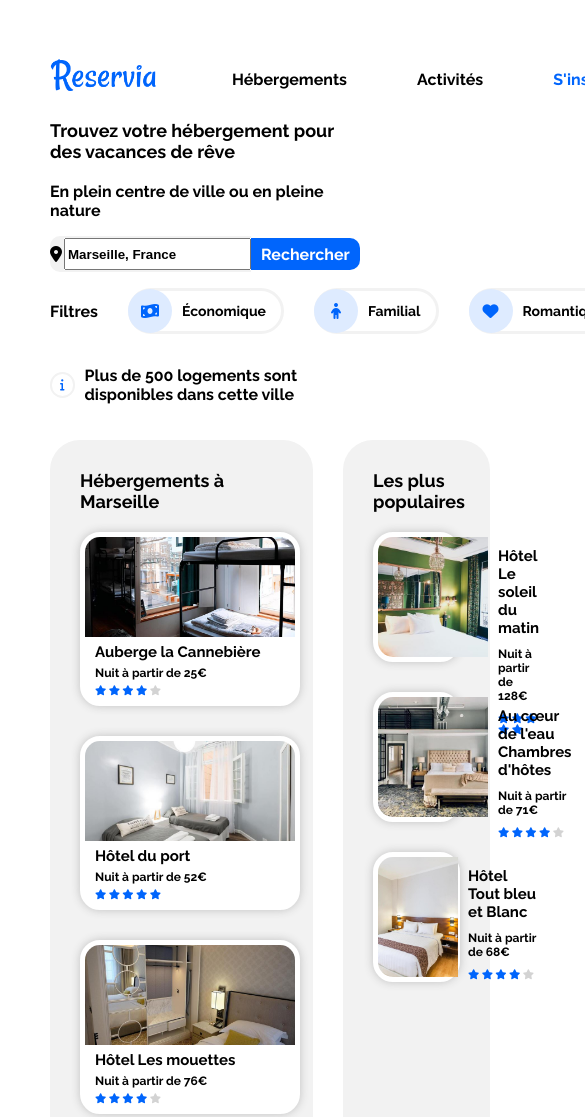
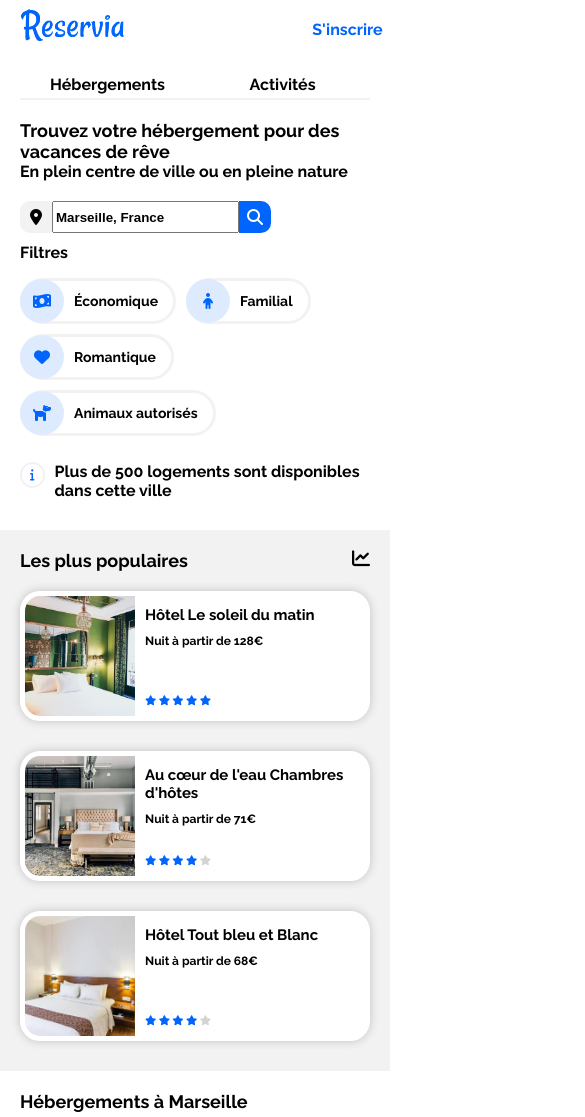
Before and after one commit to FizFoXy/Reservia, a plain HTML site: page index.html in a window 390 px wide. Shown: the top 1117 px of the page, 585 px wide, since content can reach past the window. Drawn offline with Linux system fonts and the light colour scheme; a web font is replaced by a local one.

Commit message:
mobile formatting, added another awesome font image

```diff
--- a/index.html
+++ b/index.html
@@ -2,16 +2,15 @@
 <html lang="en">
     <head>
         <meta charset="utf-8" />
-        <link rel="stylesheet" href="style.css" />
+        <link rel="stylesheet" type="text/css" href="style.css" />
+        <meta name="viewport" content="width=device-width">
         <script src="https://kit.fontawesome.com/b624f86f50.js" crossorigin="anonymous"></script>
         <title>Reservia</title>
     </head>
 
     <body>
         <header>
-            <div id="logo_reservia">
-                <img src="images/logo/Reservia@3x.png" alt="Logo Reservia" />
-            </div>
+            <img src="images/logo/Reservia@3x.png" alt="Logo Reservia" />
             <nav>
                 <ul>
                     <li><a href="#cards_main">Hébergements</a></li>
@@ -30,7 +29,7 @@
                 <form method="post" action="#">
                     <input type="text" name="search" id="search" placeholder="Marseille, France" />
                 </form>
-                <a href="#"><p>Rechercher</p></a>
+                <a href="#"><i class="fas fa-search"></i><p>Rechercher</p></a>
             </div>
             <div id="filters">
                 <p>Filtres</p>
@@ -162,7 +161,7 @@
                 <p><a href="#" class="expand_button">Afficher plus</a></p>
             </div>
             <div id="cards_aside">
-                <h1>Les plus populaires</h1>
+                <h1>Les plus populaires<i class="fas fa-chart-line"></i></h1>
                 <div class="cards_section">
                     <a href="#" class="cards_content">
                         <figure>
--- a/style.css
+++ b/style.css
@@ -16,10 +16,10 @@ header{
     height: 100px;
     margin-bottom: 20px;
 }
-#logo_reservia img{
+header img{
     height: 50%;
-    width: auto;
     margin-top: 50px;
+    object-fit: scale-down;
 }
 nav ul{
     display: flex;
@@ -28,7 +28,6 @@ nav ul{
     margin: 0;
 }
 nav li{
-    display: flex;
     padding: 70px 35px 0px 35px;
 }
 nav li:hover{
@@ -46,6 +45,8 @@ a, a:visited{
     text-decoration: none;
 }
 section h1{
+    display: flex;
+    justify-content: space-between;
     font-size: 18px;
     margin-top: 0px;
     margin-bottom: 20px;
@@ -63,8 +64,8 @@ section .cards_section .cards_content p{
     align-items: center;
     justify-content: space-around;
     background-color: #F2F2F2;
-    height: 36px;
-    width: 36px;
+    height: 32px;
+    width: 32px;
     border-radius: 10px 0px 0px 10px;
 }
 input{
@@ -74,10 +75,6 @@ input{
 input::placeholder{
     color: #000;
   }
-form{
-    border: 2px #F2F2F2 solid;
-    border-right: 0px;
-}
 .search a{
     display: flex;
     align-items: center;
@@ -86,6 +83,9 @@ form{
     height: 12px;
     padding: 10px;
     border-radius: 0px 10px 10px 0px;
+}
+.search a i{
+    display: none;
 }
 #filters{
     display: flex;
@@ -193,6 +193,9 @@ form{
 #cards_block .expand_button{
     font-weight: bold;
     font-size: 15px;
+}
+section p{
+    margin: 10px 0px 20px 0px;
 }
 #cards_aside img{
     height: 120px;
@@ -318,3 +321,186 @@ footer li{
 #cards_block .cards_content:nth-child(1) i:nth-child(5), #cards_block .cards_content:nth-child(3) i:nth-child(5), #cards_block .cards_content:nth-child(5) i:nth-child(5), #cards_aside .cards_content:nth-child(2) i:nth-child(5), #cards_aside .cards_content:nth-child(3) i:nth-child(5), #cards_block .cards_content:nth-child(4) i:nth-child(5), #cards_block .cards_content:nth-child(4) i:nth-child(4){
     color: #d3d3d3;
 }
+@media screen and (max-width: 426px)
+{
+    body{
+        font-family: "Raleway";
+        margin: 0px 20px 0px 20px;
+    }
+    header{
+        flex-direction: column;
+    }
+    header img{
+        margin-top: 0px;
+        width: 30%;
+    }
+    nav ul{
+        padding: 0px;
+        height: 25px;
+    }
+    nav li{
+        padding: 0px;
+        border-bottom: 2px #F2F2F2 solid;
+        width: 50%;
+        display: flex;
+        justify-content: center;
+    }
+    nav li:hover{
+        border-top: none;
+        border-bottom: 2px #0065FC solid;
+        padding-top: 0px;
+    }
+    .sign_in{
+        border-bottom: none;
+        position: absolute;
+        left: 250px;
+        top: 20px;
+    }
+    nav .sign_in:hover{
+        border-bottom: none;
+    }
+    section h1{
+        margin-bottom: 0px;
+    }
+    .search a i{
+        display: flex;
+        background-color: #0065FC;
+        height: 12px;
+    }
+    .search a p{
+        display: none;
+    }
+    .search a{
+        padding: 10px 0px 10px 0px;
+    }
+    #filters{
+        flex-direction: column;
+        align-items: flex-start;
+        margin: 10px 0px 0px 0px;
+    }
+    #filters p{
+        margin-bottom: 0px;
+    }
+    #filters ul{
+        flex-wrap: wrap;
+    }
+    #filters li{
+        margin: 0px 10px 10px 0px;
+    }
+    #info{
+        align-items: flex-start;
+    }
+    #info p{
+        margin-bottom: 10px;
+    }
+    #cards_main{
+        flex-direction: column-reverse;
+        margin-bottom: 0px;
+    }
+    #cards_block .cards_section{
+        flex-direction: column;
+    }
+    #cards_block{
+        background: none;
+        border-radius: 0px;
+        padding: 20px 20px 0px 20px;
+        margin: 0px -20px 0px -20px;
+        width: 100%;
+    }
+    #cards_block .cards_content{
+        margin: 0px 0px 20px 0px;
+        padding: 5px;
+        border: none;
+    }
+    #cards_block img{
+        width: 100%;
+    }
+    section p{
+        margin: 0px 0px 20px 0px;
+    }
+    #cards_aside img{
+        height: 120px;
+        width: 110px;
+        border-radius: 15px 0px 0px 15px;
+        object-fit: cover;
+        display: block;
+    }
+    #cards_aside{
+        border-radius: 0px;
+        padding: 20px 20px 0px 20px;
+        margin: 20px -20px 0px -20px;
+        width:100%;
+    }
+    #cards_aside h1, #cards_block h1{
+        margin-bottom: 20px;
+    }
+    #cards_aside figure{
+        display: flex;
+        margin: 0px 0px 0px 0px;
+    }
+    #cards_other h1{
+        margin-bottom: 20px;
+    }
+    .cards_bottom{
+        flex-direction: column;
+        height: auto;
+        width:100%;
+    }
+    .cards_bottom img{
+        height: 100px;
+    }
+    #cards_secondary{
+        flex-direction: column;
+    }
+    .cards_bottom a{
+        margin-right: 0px;
+        width: 100%;
+        margin-bottom: 20px;
+    }
+    .cards_bottom:nth-child(1){
+        margin-right: 0px;
+    }
+    .cards_bottom_aside{
+        width: 100%;
+    }
+    .cards_bottom_aside a{
+        margin-right: 0px;
+        width: 100%;
+        margin-bottom: 20px;
+    }
+    .cards_bottom_aside a:nth-child(1){
+        margin-bottom: 20px;
+        height: 100%;
+    }
+    .cards_bottom_aside a:nth-child(2){
+        height: 100%;
+    }
+    .cards_bottom figcaption{
+        font-weight: bold;
+        margin: 15px 15px 15px 15px;
+    }
+    footer{
+        display: flex;
+        background-color: #F2F2F2;
+        margin: 50px -50px 0px -50px;
+    }
+    footer div{
+        margin: 15px 180px 0px 50px;
+
+    }
+    footer div ul{
+        list-style: none;
+        padding-left: 0px;
+    }
+    footer h2{
+        font-size: 16px;
+        font-weight: bold;
+    }
+    footer li{
+        padding-bottom: 10px;
+        font-size: 15px;
+    }
+    #cards_block .cards_content:nth-child(1) i:nth-child(5), #cards_block .cards_content:nth-child(3) i:nth-child(5), #cards_block .cards_content:nth-child(5) i:nth-child(5), #cards_aside .cards_content:nth-child(2) i:nth-child(5), #cards_aside .cards_content:nth-child(3) i:nth-child(5), #cards_block .cards_content:nth-child(4) i:nth-child(5), #cards_block .cards_content:nth-child(4) i:nth-child(4){
+        color: #d3d3d3;
+    }
+}
```
Also changed, not shown: 1 other file.
